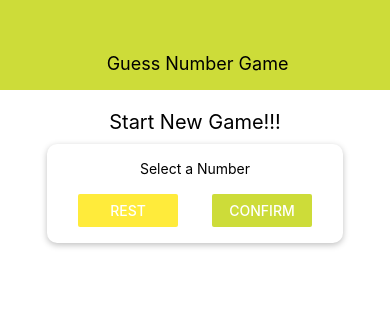
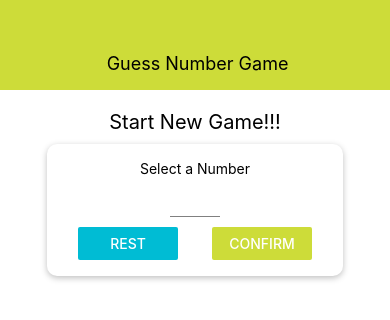
Before and after one commit to devqmr/GuessNumberGame, a React Native app: screen / in a window 390 px wide. Shown: the top 320 px of the page. Built offline with nearby package versions, Linux system fonts and the light colour scheme.

Commit message:
Fix next issue

```diff
--- a/App.js
+++ b/App.js
@@ -5,7 +5,7 @@ import StartGameScreen from './screens/StartGameScreen'
 
 export default function App() {
   return (
-    <View>
+    <View style={styles.screen}>
       <Header title="Guess Number Game" />
       <StartGameScreen/>
     </View>
@@ -13,5 +13,7 @@ export default function App() {
 }
 
 const styles = StyleSheet.create({
-
+  screen: {
+    flex: 1
+  }
 });
--- /dev/null
+++ b/components/Input.js
@@ -0,0 +1,17 @@
+import React from 'react';
+import { View, Text, StyleSheet, Button, TextInput } from 'react-native';
+
+const Input = props => {
+    return <TextInput {...props} style={{ ...styles.input, ...props.style }}></TextInput>
+};
+
+const styles = StyleSheet.create({
+    input: {
+        height: 30,
+        borderBottomColor: 'grey',
+        borderBottomWidth: 1,
+        marginVertical: 10
+    }
+});
+
+export default Input;
--- a/components/template.js
+++ b/components/template.js
@@ -1,7 +1,7 @@
 import React from 'react';
 import { View, Text, StyleSheet, Button } from 'react-native';
 
-const template = props => {};
+const template = props => { return (<View></View>)};
 
 const styles = StyleSheet.create({});
 
--- a/constants/colors.js
+++ b/constants/colors.js
@@ -1,4 +1,7 @@
 export default {
-    primary: "#CDDC39",
-    accent: "#FFEB3B"
+    primary: '#CDDC39',
+    darkPrimary: '#AFB42B',
+    lightPrimary: '#F0F4C3',
+    accent: '#00BCD4',
+    text:'#212121'
 }
--- a/screens/StartGameScreen.js
+++ b/screens/StartGameScreen.js
@@ -1,28 +1,71 @@
-import React from 'react';
-import { View, Text, StyleSheet, TextInput, Button } from 'react-native';
+import React, { useState } from 'react';
+import { View, Text, StyleSheet, TextInput, Button, TouchableWithoutFeedback, Keyboard } from 'react-native';
 import Card from '../components/Card'
 import Colors from '../constants/colors'
+import Input from '../components/Input'
 
 const StartGameScreen = props => {
+    const [enteredValue, setEnteredValue] = useState('');
+    const [confirmed, setconfirmed] = useState(false);
+    const [selectedNumber, setSelectedNumber] =  useState();
+
+    const numberInputHandler = inputText => {
+        setEnteredValue(inputText.replace(/[^0-9]/g, ''));
+    };
+
+    const restInputHandler = () => {
+        setEnteredValue('');
+    }
+
+    const confirmInputHandler = () => {
+        const chosenNumber = parseInt(enteredValue);
+        if(isNaN(chosenNumber) || chosenNumber <= 0 || chosenNumber > 99){
+            return;
+        }
+        setSelectedNumber(chosenNumber)
+        setconfirmed(true);
+        setEnteredValue('');
+    }
+
+    let confirmedOutput
+    if(confirmed){
+    confirmedOutput = <Text>Chosen Number > {selectedNumber}</Text>
+    }
+
     return (
+        <TouchableWithoutFeedback onPress={() => {
+            Keyboard.dismiss();
+        }}
+        >
             <View style={styles.screen}>
                 <Text style={styles.title} >Start New Game!!!</Text>
 
                 <Card style={styles.inputContainer}>
                     <Text >Select a Number</Text>
-                <TextInput />
+                    <Input
+                        style={styles.input}
+                        blurOnSubmit
+                        autoCapitalize='none'
+                        autoCorrect={false}
+                        keyboardType='decimal-pad'
+                        maxLength={2}
+                        value={enteredValue}
+                        onChangeText={numberInputHandler}
+                    />
                     <View style={styles.buttonContainer}>
-                    <View style={styles.button}><Button title="Rest" onPress={() => { }} color={Colors.accent} /></View>
-                    <View style={styles.button}><Button title="Confirm" onPress={() => { }} color={Colors.primary}/></View>
+                        <View style={styles.button}><Button title="Rest" onPress={() => { restInputHandler() }} color={Colors.accent} /></View>
+                        <View style={styles.button}><Button title="Confirm" onPress={() => { confirmInputHandler()}} color={Colors.primary} /></View>
                     </View>
                 </Card>
+                {confirmedOutput}
             </View>
+        </TouchableWithoutFeedback>
     );
 };
 
 const styles = StyleSheet.create({
     screen: {
-        // flex: 1,
+        flex: 1,
         padding: 10,
         alignItems: 'center'
     },
@@ -42,7 +85,11 @@ const styles = StyleSheet.create({
         paddingHorizontal: 15
     },
     button: {
-        width: 100
+        width: 100,
+    },
+    input: {
+        width: 50,
+        textAlign: 'center'
     }
 });
 
```
Lines whose indentation alone changed are shown as unchanged.
